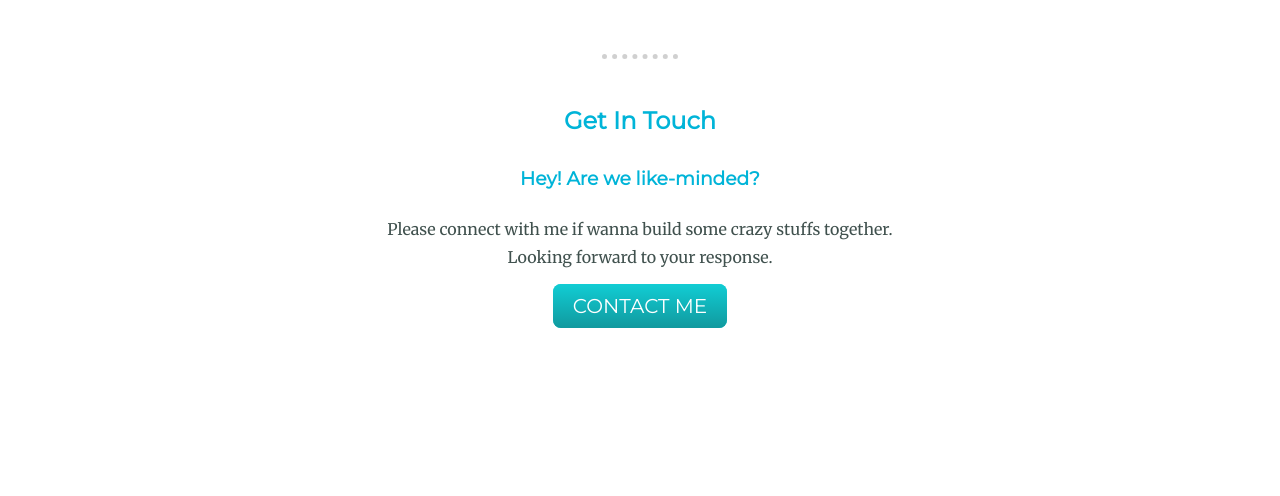
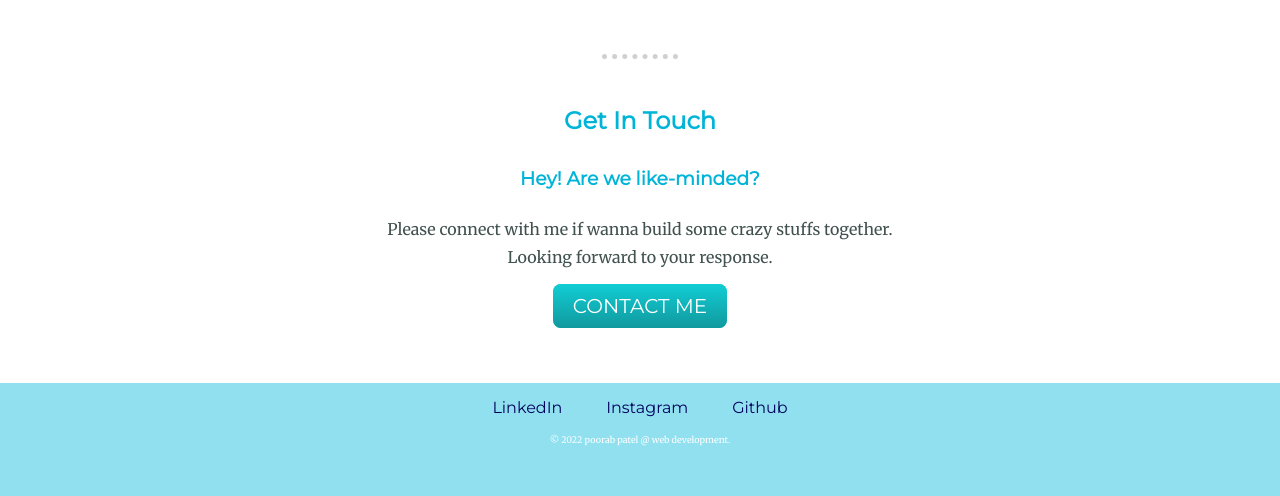
Before and after one commit to Sonal-Dhomne/resumenull, a plain HTML site: page index.html in a window 1280 px wide. Shown: the part 1770-2266 px from the top of the page. Before the commit the page ends 2153 px from the top, so only its background shows below. Drawn offline with Linux system fonts and the light colour scheme.

Commit message:
created bottom container

```diff
--- a/index.html
+++ b/index.html
@@ -50,4 +50,10 @@
             <a class="btn" href="contact_form.html">CONTACT ME</a>
         </div>
     </div>
+<div class="bottom-container">
+    <a class="footer-link" href="https://www.linkedin.com/in/sonal-dhomne-678a2a218">LinkedIn</a>
+    <a class="footer-link" href="https://www.instagram.com/sonal.dhomne/">Instagram</a>
+    <a class="footer-link" href="https://github.com/Sonal">Github</a>
+    <p style="font-size: xx-small; color: white;">© 2022 poorab patel @ web development.</p>
+    </div>
 </body>
```
